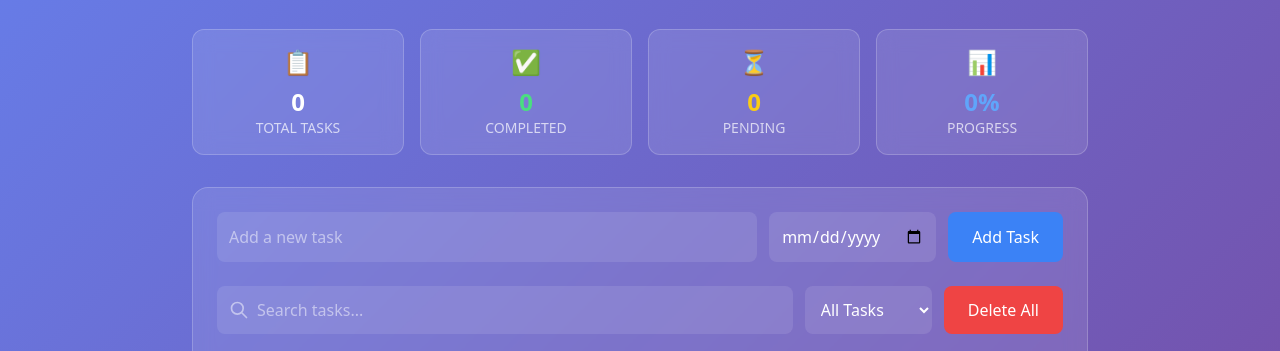
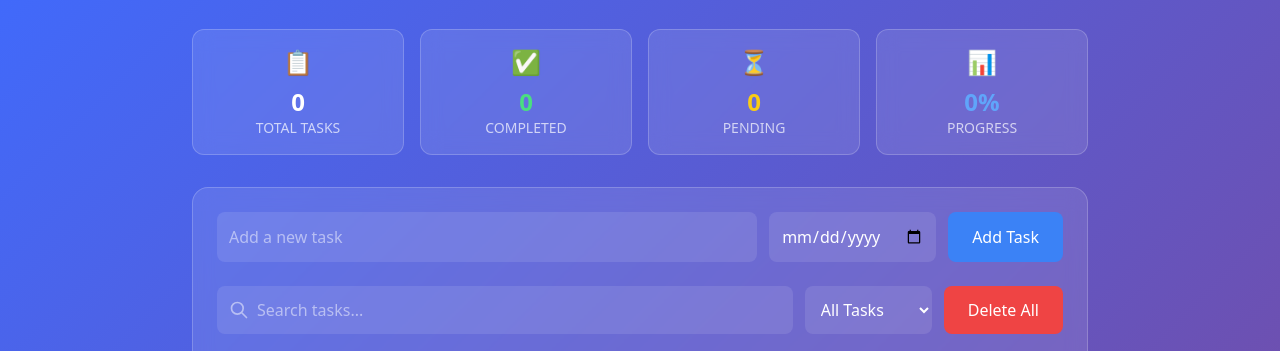
Before and after one commit to Revou-Coding-Camp/codingcamp-18-aug-25-rendyangger86, a plain HTML site: page index.html in a window 1280 px wide. Shown: the part 107-458 px from the top of the page. Drawn offline with nearby package versions, Linux system fonts and the light colour scheme.

Commit message:
Update styling and localization for Todo List application

```diff
--- a/css/Style.css
+++ b/css/Style.css
@@ -1,5 +1,5 @@
 body {
-    background: linear-gradient(135deg, #667eea 0%, #764ba2 100%);
+    background: linear-gradient(135deg, #3e6bff 0%, #764ba2 100%);
     min-height: 100vh;
     justify-items: center;
     align-content: start;
```
Also changed, not shown: js/script.js (+40 -40 lines).
